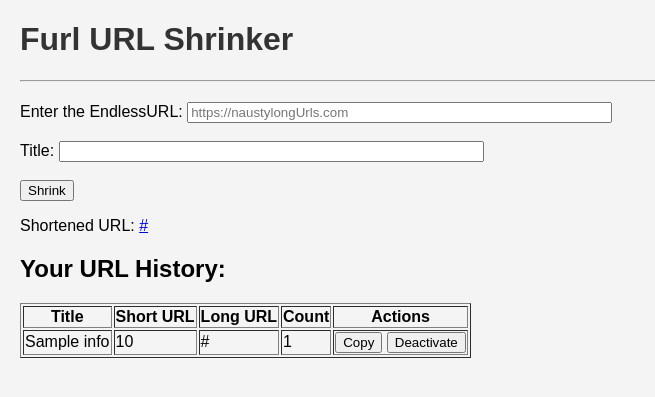
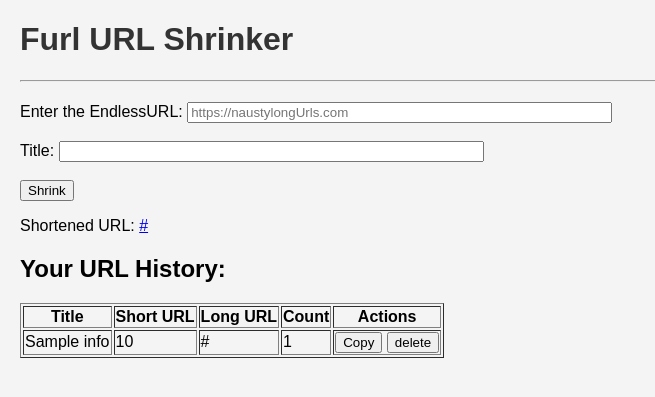
Before and after one commit to JRBros2346/furl, a Flask app: template templates/home.html in a window 1280 px wide. Shown: the top 397 px of the page, without its empty margins (0-655 px from the left). Run offline with Flask 3, Linux system fonts and the light colour scheme; the template is opened without the code that fills it: most values are stand-ins (such as "Sample title", 1, 10 or a date in 2020).

Commit message:
[Update] `README.md`

```diff
--- a/app.py
+++ b/app.py
@@ -3,7 +3,7 @@ from url_generator import save_url_to_json, load_user_urls
 import os, hashlib
 
 app = Flask(__name__)
-# app.secret_key = 'your_secret_key'
+app.secret_key = 'your_secret_key'
 host = "http://127.0.0.1:5000/"
 
 def hash_password(password):
--- a/templates/home.html
+++ b/templates/home.html
@@ -39,8 +39,8 @@
             <td>{{ info.count }}</td>
             <td>
                 <button onclick="copyToClipboard('{{ host + short_url }}')">Copy</button>
-                <form action="{{ url_for('deactivate_url', short_url=short_url) }}" method="POST" style="display:inline;">
-                    <input type="submit" value="Deactivate">
+                <form action="{{ url_for('delete_url', short_url=short_url) }}" method="POST" style="display:inline;">
+                    <input type="submit" value="delete">
                 </form>
             </td>
         </tr>
```
Also changed, not shown: README.md.
